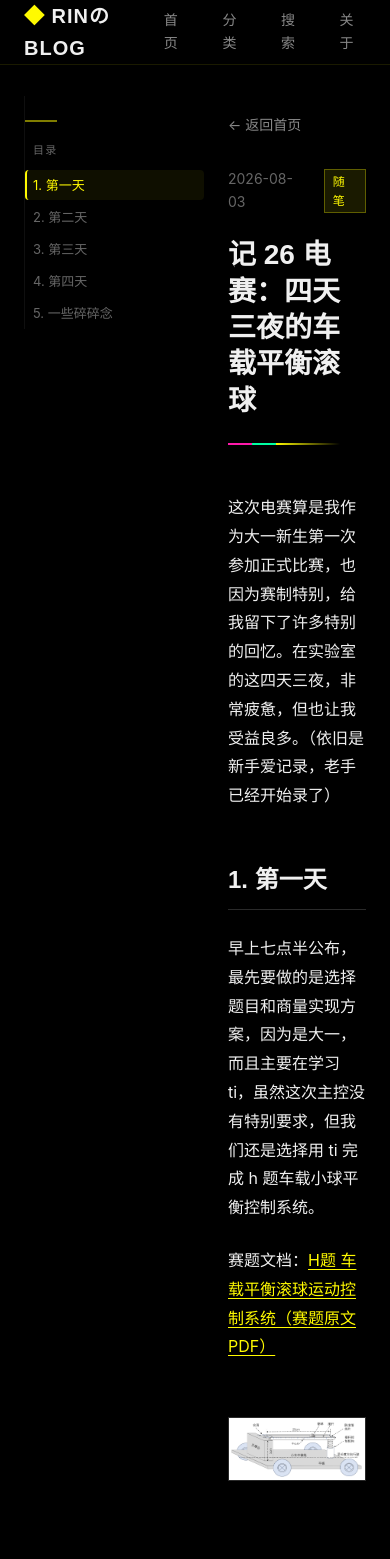
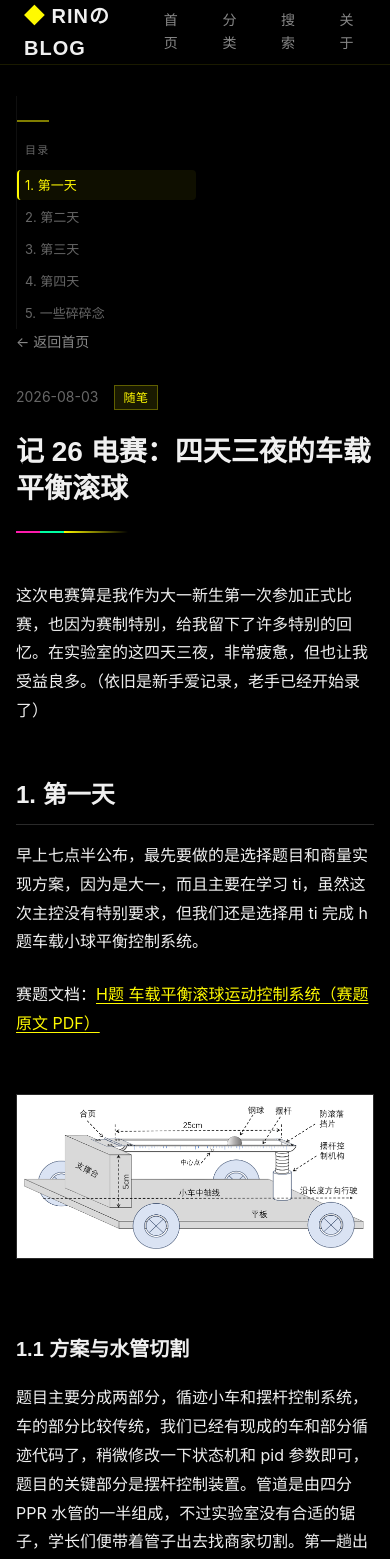
Before and after one commit to air56/my-blog, a Next.js app: page /my-blog/posts/2026-diansai-review in a window 390 px wide. Shown: the top 1559 px of the page. Built offline with nearby package versions, Linux system fonts and the light colour scheme; no server answers.

Commit message:
fix: 修复文章 Markdown 渲染与布局

```diff
--- a/src/app/posts/[slug]/page.tsx
+++ b/src/app/posts/[slug]/page.tsx
@@ -5,6 +5,7 @@ import PostSidebar from '@/components/PostSidebar';
 import CommentSection from '@/components/CommentSection';
 import ScrollAnimProvider from '@/components/ScrollAnimProvider';
 import styles from '@/styles/PostDetail.module.css';
+import { renderMarkdown } from '@/lib/markdown';
 import type { Metadata } from 'next';
 
 type Props = {
@@ -53,31 +54,9 @@ export default async function PostPage({ params }: Props) {
           <div
             className={styles.content}
             data-anim-content
-            dangerouslySetInnerHTML={{ __html: post.content
-            .replace(/^### (.+)$/gm, '<h3>$1</h3>')
-            .replace(/^## (.+)$/gm, (_, title: string) => {
-              const id = title
-                .toLowerCase()
-                .replace(/\s+/g, '-')
-                .replace(/[^\w一-鿿-]/g, '');
-              return `<h2 id="${id}">${title}</h2>`;
-            })
-            .replace(/^# (.+)$/gm, '<h1>$1</h1>')
-            .replace(/\*\*(.+?)\*\*/g, '<strong>$1</strong>')
-            .replace(/\*(.+?)\*/g, '<em>$1</em>')
-            .replace(/`([^`]+)`/g, '<code>$1</code>')
-            .replace(/^> (.+)$/gm, '<blockquote><p>$1</p></blockquote>')
-            .replace(/^- (.+)$/gm, '<li>$1</li>')
-            .replace(/(<li>.*<\/li>\n?)+/g, '<ul>$&</ul>')
-            .replace(/^(\d+)\. (.+)$/gm, '<li>$2</li>')
-            .replace(/!\[([^\]]*)\]\(([^)]+)\)/g, '<img src="$2" alt="$1" />')
-            .replace(/\[([^\]]+)\]\(([^)]+)\)/g, '<a href="$2">$1</a>')
-            .replace(/---/g, '<hr>')
-            .replace(/\n\n(?!<[hupbld])/g, '</p><p>')
-            .replace(/^(?!<[hupbld\/])/gm, '<p>')
-            .replace(/<p>\s*<\/p>/g, '')
-          }}
-        /></ScrollAnimProvider>
+            dangerouslySetInnerHTML={{ __html: renderMarkdown(post.content) }}
+          />
+        </ScrollAnimProvider>
 
         <div className={styles.tags}>
           {post.tags.map((tag) => (
--- a/src/components/PostSidebar.tsx
+++ b/src/components/PostSidebar.tsx
@@ -2,6 +2,7 @@
 
 import { useEffect, useState } from 'react';
 import styles from '@/styles/PostSidebar.module.css';
+import { slugifyHeading } from '@/lib/heading';
 
 type Heading = { id: string; text: string };
 
@@ -16,10 +17,7 @@ export default function PostSidebar({ content }: { content: string }) {
     const usedIds = new Map<string, number>();
     let match: RegExpExecArray | null;
     while ((match = h2Regex.exec(content)) !== null) {
-      let id = match[1]
-        .toLowerCase()
-        .replace(/\s+/g, '-')
-        .replace(/[^\w一-鿿-]/g, '');
+      let id = slugifyHeading(match[1]);
       // Deduplicate heading IDs
       const count = usedIds.get(id) || 0;
       usedIds.set(id, count + 1);
--- /dev/null
+++ b/src/lib/heading.js
@@ -0,0 +1,10 @@
+/**
+ * @param {string} text
+ * @returns {string}
+ */
+export function slugifyHeading(text) {
+  return String(text)
+    .toLowerCase()
+    .replace(/\s+/g, '-')
+    .replace(/[^\w\u4e00-\u9fff-]/g, '');
+}
--- /dev/null
+++ b/src/lib/markdown.ts
@@ -0,0 +1,35 @@
+import { marked } from 'marked';
+import type { Token, Tokens } from 'marked';
+import { slugifyHeading } from './heading.js';
+
+function headingSourceText(tokens: Token[]): string {
+  return tokens
+    .map((token) => ('text' in token ? token.text : token.raw))
+    .join('');
+}
+
+function escapeAttribute(value: string): string {
+  return value.replace(/&/g, '&amp;').replace(/"/g, '&quot;');
+}
+
+export function renderMarkdown(content: string): string {
+  const usedIds = new Map<string, number>();
+  const renderer = new marked.Renderer();
+
+  renderer.heading = function heading(this: InstanceType<typeof marked.Renderer>, { tokens, depth }: Tokens.Heading): string {
+    const renderedText = this.parser.parseInline(tokens);
+    const baseId = slugifyHeading(headingSourceText(tokens));
+    const count = usedIds.get(baseId) || 0;
+    usedIds.set(baseId, count + 1);
+    const id = count === 0 ? baseId : `${baseId}-${count}`;
+
+    return `<h${depth} id="${escapeAttribute(id)}">${renderedText}</h${depth}>\n`;
+  };
+
+  return marked.parse(content, {
+    async: false,
+    gfm: true,
+    breaks: false,
+    renderer,
+  });
+}
--- a/src/styles/PostDetail.module.css
+++ b/src/styles/PostDetail.module.css
@@ -113,16 +113,43 @@
 }
 
 .content pre {
+  max-width: 100%;
+  box-sizing: border-box;
   background: var(--bg-elevated);
   border: 1px solid var(--border-color);
   padding: var(--space-lg);
   overflow-x: auto;
-  margin-bottom: var(--space-lg);
+  margin: var(--space-lg) 0;
+  white-space: pre;
 }
 
 .content pre code {
+  display: block;
   background: none;
   padding: 0;
+  white-space: inherit;
+}
+
+.content table {
+  display: block;
+  max-width: 100%;
+  overflow-x: auto;
+  border-collapse: collapse;
+  margin: var(--space-lg) 0;
+}
+
+.content th,
+.content td {
+  min-width: 8rem;
+  padding: var(--space-sm) var(--space-md);
+  border: 1px solid var(--border-color);
+  text-align: left;
+  vertical-align: top;
+}
+
+.content th {
+  color: var(--text-primary);
+  background: var(--bg-elevated);
 }
 
 .content ul,
@@ -214,3 +241,20 @@
   color: var(--text-muted);
   margin-bottom: var(--space-lg);
 }
+
+@media (max-width: 768px) {
+  .pageLayout {
+    display: block;
+    padding: 0 var(--space-md);
+  }
+
+  .container {
+    padding-top: var(--space-xl);
+  }
+
+  .content pre {
+    margin-left: 0;
+    margin-right: 0;
+    padding: var(--space-md);
+  }
+}
```
Also changed, not shown: package.json (+8 -6 lines), 4 other files (tests, documents, lock files or other folders).
